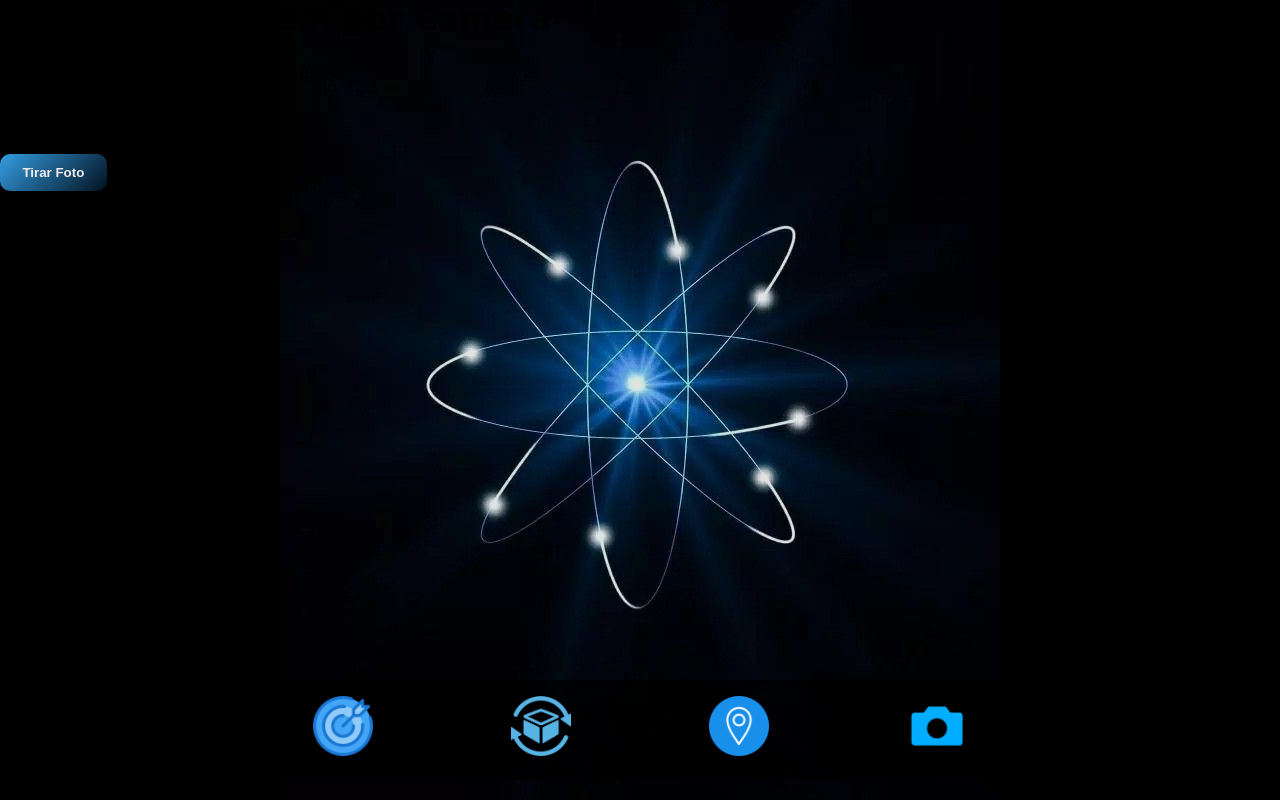
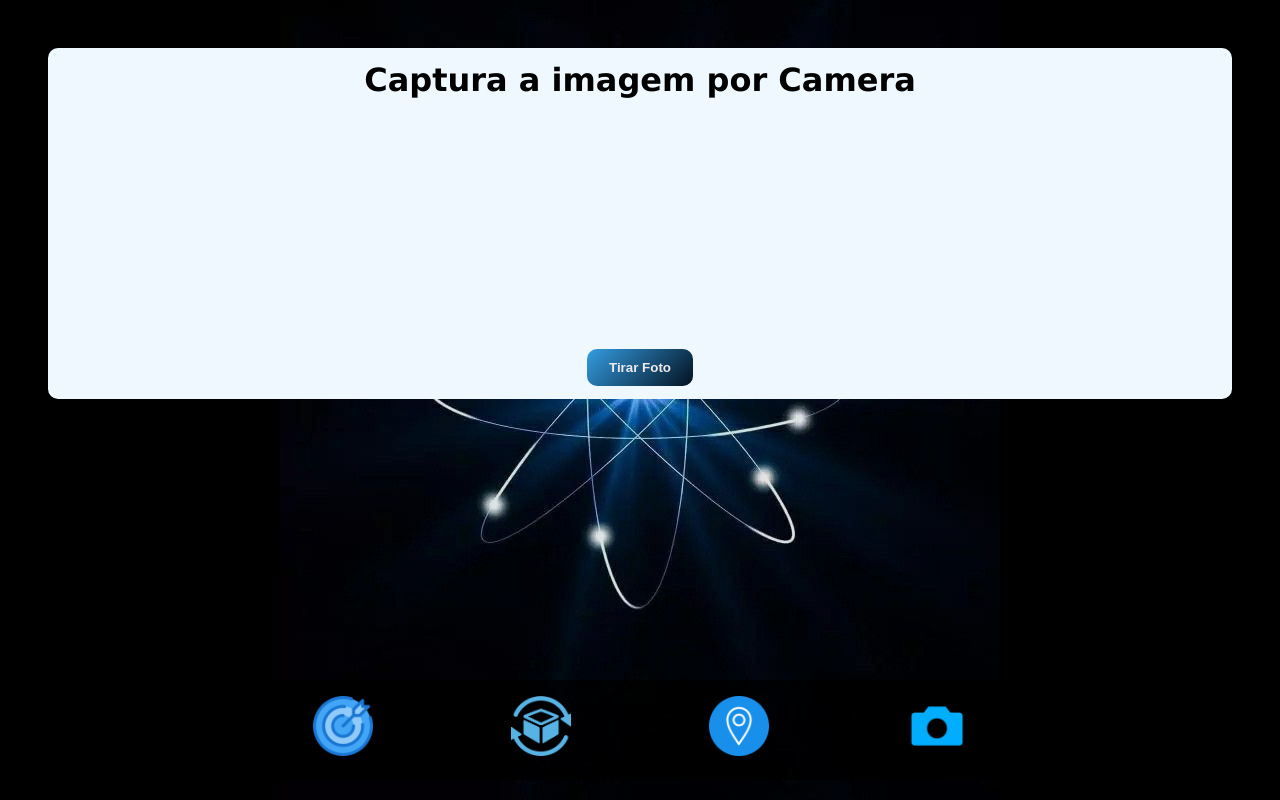
Before and after one commit to AlysonG14/DsGO14, a React (Vite) app: page /dsgo/camera in a window 1280 px wide. Built offline with nearby package versions, Linux system fonts and the light colour scheme; no server answers.

Commit message:
upload file 10/12 - feat: updating the new inventary and the camera

```diff
--- a/src/Componentes/Camera.jsx
+++ b/src/Componentes/Camera.jsx
@@ -5,6 +5,9 @@ export function Camera() {
   const videoRef = useRef(null);
   const canvasRef = useRef(null);
   const [foto, setFoto] = useState(null);
+  const [onFotoTirada, setOnFotoTirada] = useState(null)
+
+  const imagem = null
 
   useEffect(() => {
     iniciarCamera();
@@ -30,13 +33,27 @@ export function Camera() {
     canvas.height = video.videoHeight;
 
     ctx.drawImage(video, 0, 0, canvas.width, canvas.height);
-    const imagem = canvas.toDataURL("image/png");
+    const imagem = canvas.toDataURL("src\assets\camera_imgs");
     setFoto(imagem);
 
-    if (onFotoTirada) {
-      onFotoTirada(imagem);
-    }
+    console.log(imagem)
+
+    const link = document.createElement('a')
+    link.download = 'camera.png' // função download para baixar a imagem
+    link.href = imagem // pegar o elemento canvas
+    link.click() // permitir que o clique gera o download
+
+    // if (onFotoTirada) {
+      // onFotoTirada(imagem);
+    // }
   };
+
+  // const download = () => {
+    // const link = document.createElement('a')
+    // link.download = 'filename.png' // função download para baixar a imagem
+    // link.href = document.getElementById('canvas').toDataURL('image/png') // pegar o elemento canvas
+    // link.click() // permitir que o clique gera o download
+  // }
 
   const reiniciar = () => {
     setFoto(null);
@@ -45,9 +62,9 @@ export function Camera() {
 
   return (
     <>
-      <section>
+      <section className="card_camera">
         <h2>Captura a imagem por Camera</h2>
-        <div>
+        <div className="camera">
             {!foto ?
             (<video ref={videoRef} autoPlay playsInline />):
             (<img src={foto} alt="Foto capturada"/>)}
--- a/src/Paginas/Inventario.jsx
+++ b/src/Paginas/Inventario.jsx
@@ -10,6 +10,11 @@ export function Inventario() {
   }, []);
 
   const limparInventario = () => {
+
+    if (figurinhas.length === 0) {
+      alert('Seu armário está limpo!')
+    } else {
+
       // pede confirmação ao usuário
       if (!window.confirm("Deseja realmente limpar o inventário?")) return;
 
@@ -18,6 +23,9 @@ export function Inventario() {
 
       // atualiza o estado local para refletir a limpeza na UI
       setFigurinhas([]);
+    }
+
+
   };
 
 
--- a/src/Style/_camera.scss
+++ b/src/Style/_camera.scss
@@ -26,10 +26,36 @@ h2{
     align-items: center;
 }
 
+.card_camera{
+    background-color: aliceblue;
+    display: flex;
+    justify-content: center;
+    flex-direction: column;
+    align-items: center;
+    gap: 30px;
+    padding: 1%;
+    margin: 3rem;
+    border-radius: 10px;
+}
+
+.camera{
+    width: 100%;
+    align-items: center;
+    display: flex;
+    border: 2px solid blue($color: #000000);
+    justify-content: center;
+}
+
 video, img {
-    width: 15%;
-    height: 15%;
+    width: 30%;
     object-fit: cover;
-    border-radius: 12px;
+    border-radius: 10px;
 
 }
+
+@media (max-width: 768px) {
+    .card_camera > h2 {
+        font-size: 20px;
+
+    }
+}
```
Also changed, not shown: 1 other file (tests, documents, lock files or other folders). Lines whose indentation alone changed are shown as unchanged.
